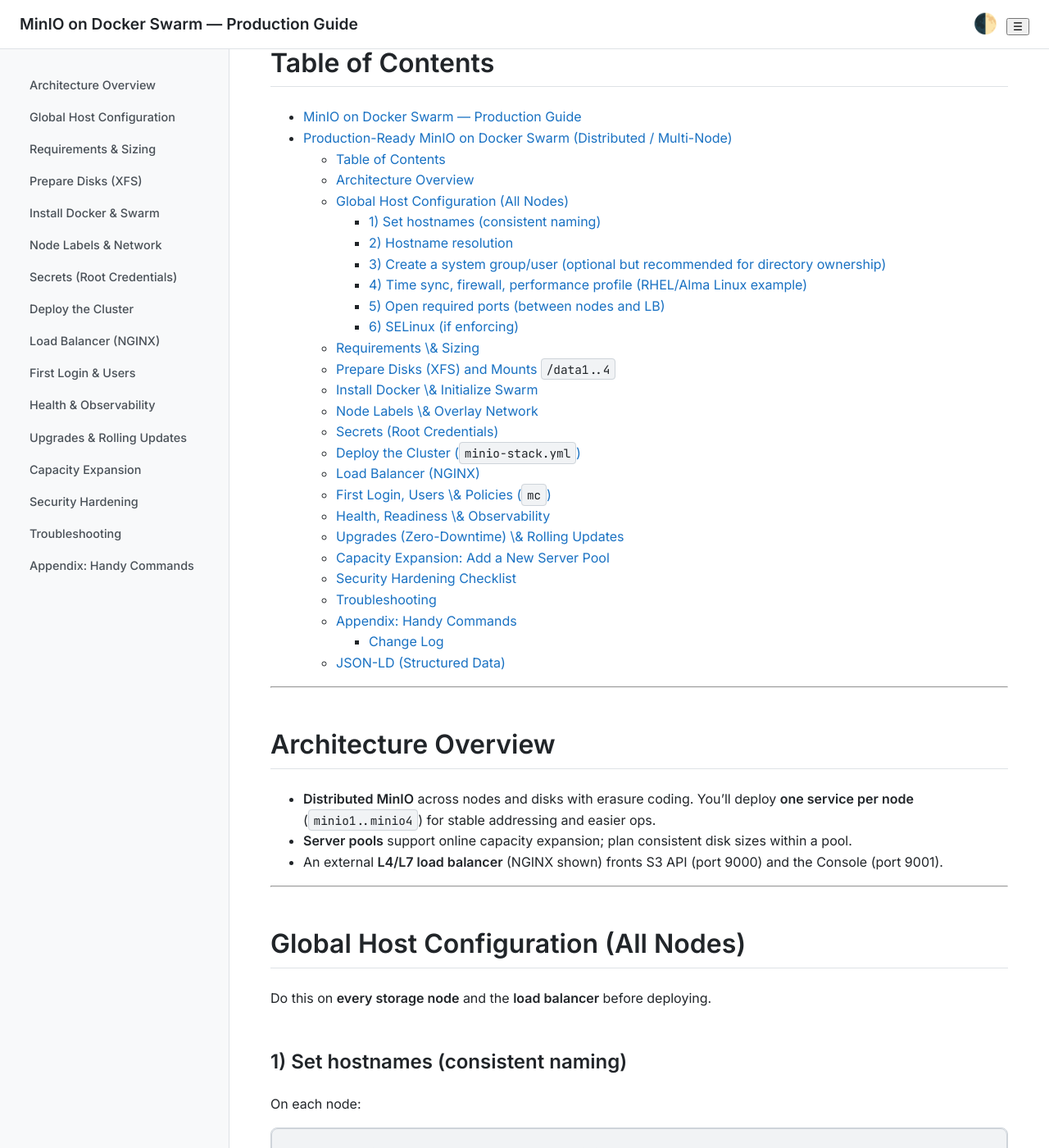
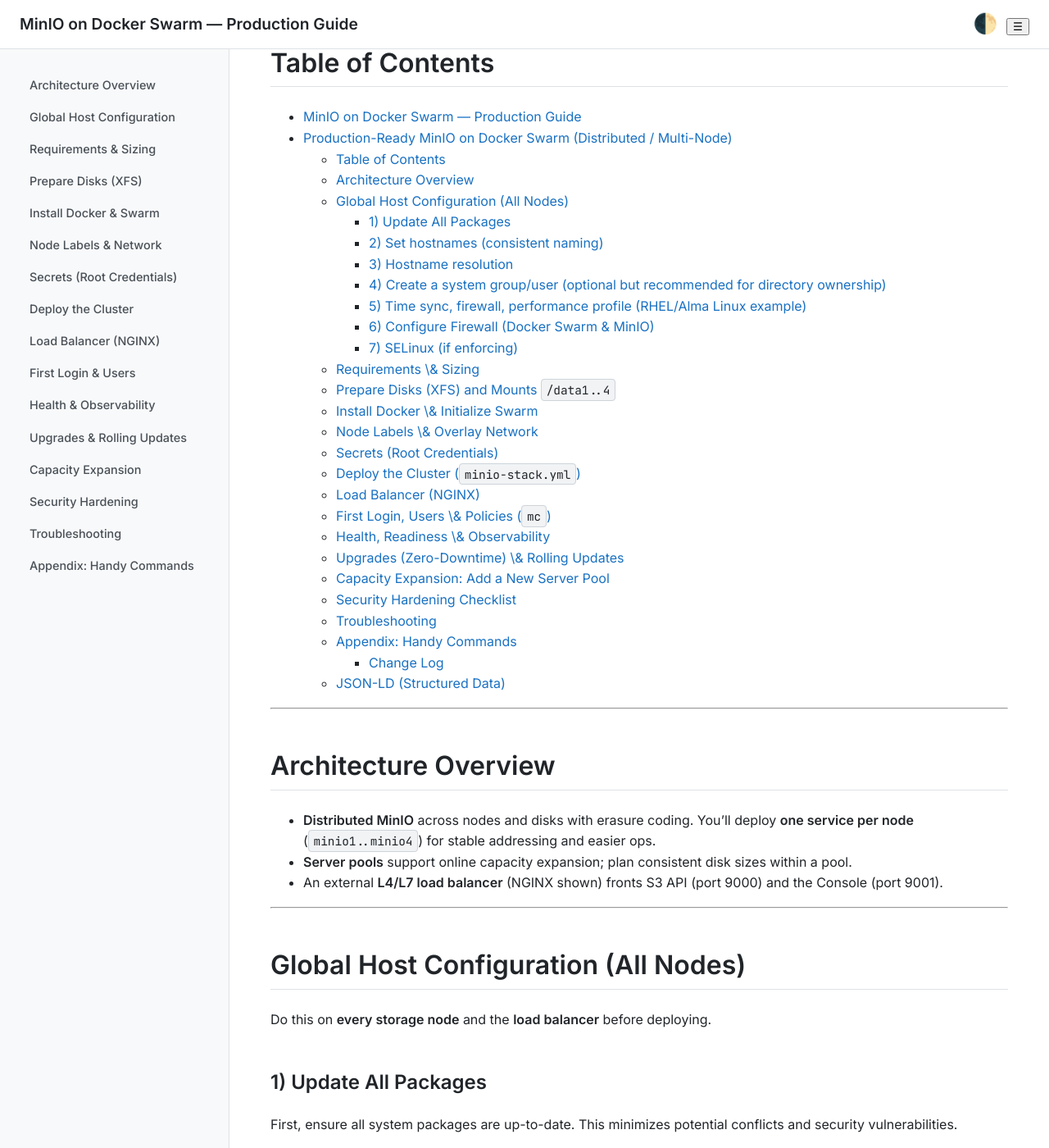
Before and after one commit to miguel-saca/minio-docker-swarm, a Jekyll site: the page built from docs/index.md, in a window 1280 px wide and 1400 px high, scrolled down 660 px. Shown: the whole window at 82% size. Built offline with Jekyll 4.4.1, drawn with Linux system fonts in a browser that asks for light colours; some of the changed text lies outside the part shown.

Commit message:
docs: add initial package update step to global host configuration

````diff
--- a/docs/index.md
+++ b/docs/index.md
@@ -26,12 +26,13 @@
   - [Table of Contents](#table-of-contents)
   - [Architecture Overview](#architecture-overview)
   - [Global Host Configuration (All Nodes)](#global-host-configuration-all-nodes)
-    - [1) Set hostnames (consistent naming)](#1-set-hostnames-consistent-naming)
-    - [2) Hostname resolution](#2-hostname-resolution)
-    - [3) Create a system group/user (optional but recommended for directory ownership)](#3-create-a-system-groupuser-optional-but-recommended-for-directory-ownership)
-    - [4) Time sync, firewall, performance profile (RHEL/Alma Linux example)](#4-time-sync-firewall-performance-profile-rhelalma-linux-example)
-    - [5) Open required ports (between nodes and LB)](#5-open-required-ports-between-nodes-and-lb)
-    - [6) SELinux (if enforcing)](#6-selinux-if-enforcing)
+    - [1) Update All Packages](#1-update-all-packages)
+    - [2) Set hostnames (consistent naming)](#2-set-hostnames-consistent-naming)
+    - [3) Hostname resolution](#3-hostname-resolution)
+    - [4) Create a system group/user (optional but recommended for directory ownership)](#4-create-a-system-groupuser-optional-but-recommended-for-directory-ownership)
+    - [5) Time sync, firewall, performance profile (RHEL/Alma Linux example)](#5-time-sync-firewall-performance-profile-rhelalma-linux-example)
+    - [6) Configure Firewall (Docker Swarm & MinIO)](#6-configure-firewall-docker-swarm--minio)
+    - [7) SELinux (if enforcing)](#7-selinux-if-enforcing)
   - [Requirements \& Sizing](#requirements--sizing)
   - [Prepare Disks (XFS) and Mounts `/data1..4`](#prepare-disks-xfs-and-mounts-data14)
   - [Install Docker \& Initialize Swarm](#install-docker--initialize-swarm)
@@ -61,14 +62,21 @@
 ## Global Host Configuration (All Nodes)
 Do this on **every storage node** and the **load balancer** before deploying.
 
-### 1) Set hostnames (consistent naming)
+### 1) Update All Packages
+First, ensure all system packages are up-to-date. This minimizes potential conflicts and security vulnerabilities.
+
+```bash
+sudo dnf upgrade -y
+```
+
+### 2) Set hostnames (consistent naming)
 On each node:
 ```bash
 # Replace N with 1..4 on storage nodes; use "minio-lb" on the balancer
 sudo hostnamectl set-hostname minioN
 ```
 
-### 2) Hostname resolution
+### 3) Hostname resolution
 Create a shared mapping (use your real IPs):
 ```bash
 cat <<'EOF' | sudo tee -a /etc/hosts
@@ -124,7 +132,7 @@
 sudo firewall-cmd --reload
 ```
 
-### 6) SELinux (if enforcing)
+### 7) SELinux (if enforcing)
 ```bash
 # Allow containers to use /data1..4
 sudo semanage fcontext -a -t container_file_t '/data[1-4](/.*)?'
````
Also changed, not shown: other parts of docs/index.md (+3 -3 lines), README.md.
